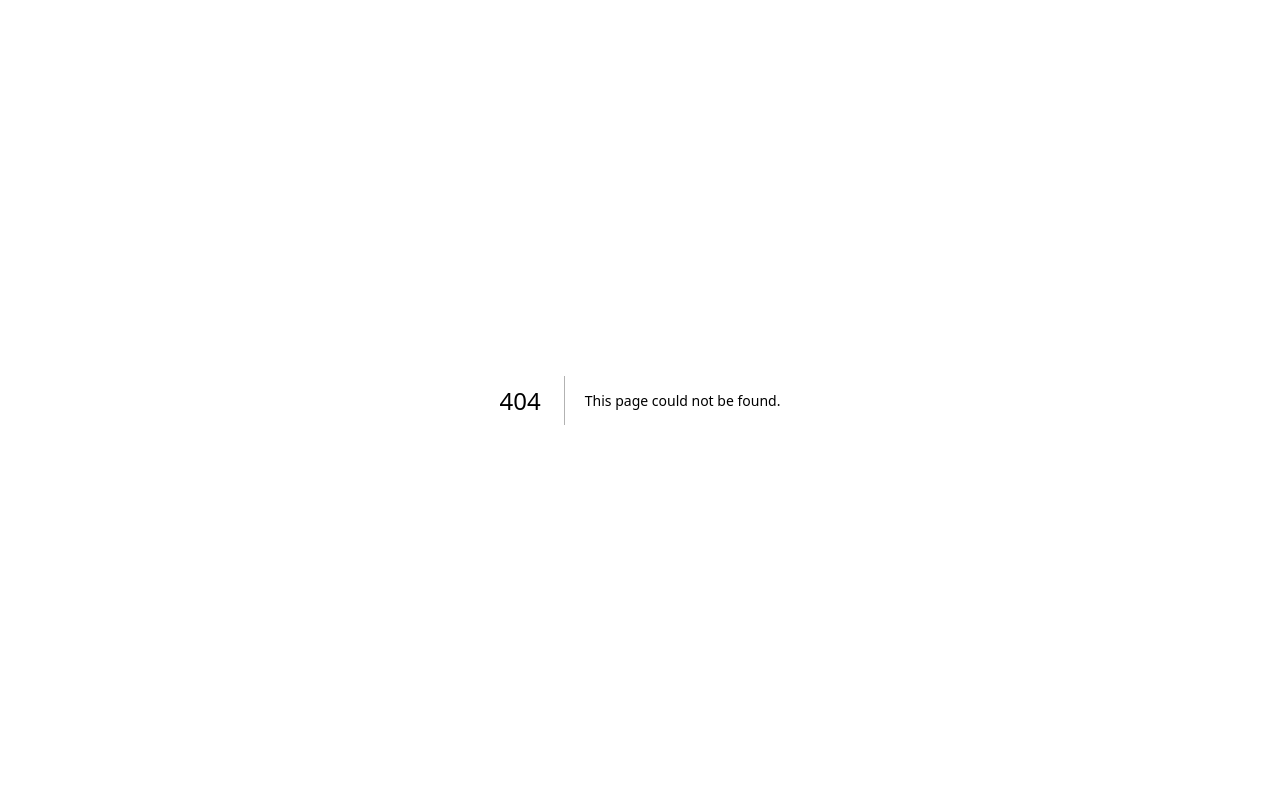
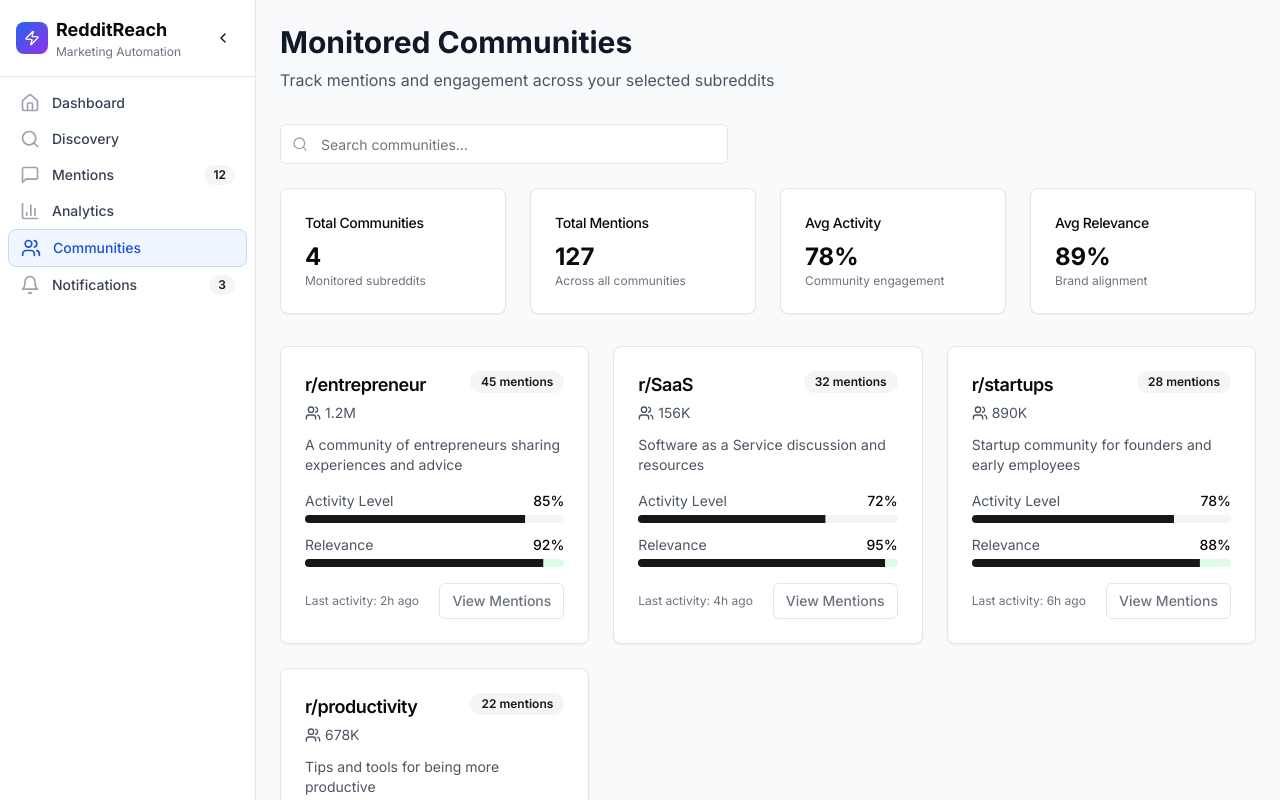
Before and after one commit to RaufHood/RedditMultiply, a Next.js app: page /communities in a window 1280 px wide. Before the commit this address had no page. Shown: the top 800 px of the page. Built offline with nearby package versions, Linux system fonts and the light colour scheme.

Commit message:
add community page

```diff
--- /dev/null
+++ b/app/communities/page.tsx
@@ -0,0 +1,214 @@
+"use client"
+
+import { useState } from "react"
+import { Button } from "@/components/ui/button"
+import { Card, CardContent, CardDescription, CardHeader, CardTitle } from "@/components/ui/card"
+import { Badge } from "@/components/ui/badge"
+import { Progress } from "@/components/ui/progress"
+import { Input } from "@/components/ui/input"
+import { Search, Users, TrendingUp, X } from "lucide-react"
+import { Navigation } from "@/components/navigation"
+
+interface Subreddit {
+  name: string
+  members: string
+  activity: number
+  relevance: number
+  description: string
+  mentions: number
+  lastActivity: string
+}
+
+const monitoredSubreddits: Subreddit[] = [
+  {
+    name: "r/entrepreneur",
+    members: "1.2M",
+    activity: 85,
+    relevance: 92,
+    description: "A community of entrepreneurs sharing experiences and advice",
+    mentions: 45,
+    lastActivity: "2h ago",
+  },
+  {
+    name: "r/SaaS",
+    members: "156K",
+    activity: 72,
+    relevance: 95,
+    description: "Software as a Service discussion and resources",
+    mentions: 32,
+    lastActivity: "4h ago",
+  },
+  {
+    name: "r/startups",
+    members: "890K",
+    activity: 78,
+    relevance: 88,
+    description: "Startup community for founders and early employees",
+    mentions: 28,
+    lastActivity: "6h ago",
+  },
+  {
+    name: "r/productivity",
+    members: "678K",
+    activity: 75,
+    relevance: 82,
+    description: "Tips and tools for being more productive",
+    mentions: 22,
+    lastActivity: "1d ago",
+  },
+]
+
+export default function CommunitiesPage() {
+  const [searchTerm, setSearchTerm] = useState("")
+  const [subreddits] = useState<Subreddit[]>(monitoredSubreddits)
+
+  const filteredSubreddits = subreddits.filter(
+    (sub) =>
+      sub.name.toLowerCase().includes(searchTerm.toLowerCase()) ||
+      sub.description.toLowerCase().includes(searchTerm.toLowerCase()),
+  )
+
+  return (
+    <div className="flex min-h-screen">
+      <Navigation />
+      <div className="flex-1">
+        <div className="min-h-screen bg-gray-50 p-6">
+          <div className="max-w-7xl mx-auto">
+            {/* Header */}
+            <div className="mb-8">
+              <h1 className="text-3xl font-bold text-gray-900 mb-2">Monitored Communities</h1>
+              <p className="text-gray-600">
+                Track mentions and engagement across your selected subreddits
+              </p>
+            </div>
+
+            {/* Search */}
+            <div className="mb-6">
+              <div className="relative">
+                <Search className="absolute left-3 top-1/2 transform -translate-y-1/2 text-gray-400 h-4 w-4" />
+                <Input
+                  placeholder="Search communities..."
+                  value={searchTerm}
+                  onChange={(e) => setSearchTerm(e.target.value)}
+                  className="pl-10 max-w-md"
+                />
+              </div>
+            </div>
+
+            {/* Stats Overview */}
+            <div className="grid grid-cols-1 md:grid-cols-4 gap-6 mb-8">
+              <Card>
+                <CardHeader className="pb-2">
+                  <CardTitle className="text-sm font-medium">Total Communities</CardTitle>
+                </CardHeader>
+                <CardContent>
+                  <div className="text-2xl font-bold">{subreddits.length}</div>
+                  <p className="text-xs text-gray-500">Monitored subreddits</p>
+                </CardContent>
+              </Card>
+
+              <Card>
+                <CardHeader className="pb-2">
+                  <CardTitle className="text-sm font-medium">Total Mentions</CardTitle>
+                </CardHeader>
+                <CardContent>
+                  <div className="text-2xl font-bold">{subreddits.reduce((sum, sub) => sum + sub.mentions, 0)}</div>
+                  <p className="text-xs text-gray-500">Across all communities</p>
+                </CardContent>
+              </Card>
+
+              <Card>
+                <CardHeader className="pb-2">
+                  <CardTitle className="text-sm font-medium">Avg Activity</CardTitle>
+                </CardHeader>
+                <CardContent>
+                  <div className="text-2xl font-bold">
+                    {Math.round(subreddits.reduce((sum, sub) => sum + sub.activity, 0) / subreddits.length)}%
+                  </div>
+                  <p className="text-xs text-gray-500">Community engagement</p>
+                </CardContent>
+              </Card>
+
+              <Card>
+                <CardHeader className="pb-2">
+                  <CardTitle className="text-sm font-medium">Avg Relevance</CardTitle>
+                </CardHeader>
+                <CardContent>
+                  <div className="text-2xl font-bold">
+                    {Math.round(subreddits.reduce((sum, sub) => sum + sub.relevance, 0) / subreddits.length)}%
+                  </div>
+                  <p className="text-xs text-gray-500">Brand alignment</p>
+                </CardContent>
+              </Card>
+            </div>
+
+            {/* Community Cards */}
+            <div className="grid grid-cols-1 md:grid-cols-2 lg:grid-cols-3 gap-6">
+              {filteredSubreddits.map((subreddit) => (
+                <Card key={subreddit.name} className="hover:shadow-md transition-shadow">
+                  <CardHeader className="pb-3">
+                    <div className="flex items-start justify-between">
+                      <div>
+                        <CardTitle className="text-lg">{subreddit.name}</CardTitle>
+                        <div className="flex items-center space-x-4 mt-1">
+                          <div className="flex items-center text-sm text-gray-600">
+                            <Users className="h-4 w-4 mr-1" />
+                            {subreddit.members}
+                          </div>
+                        </div>
+                      </div>
+                      <Badge variant="secondary" className="text-xs">
+                        {subreddit.mentions} mentions
+                      </Badge>
+                    </div>
+                  </CardHeader>
+                  <CardContent className="pt-0">
+                    <p className="text-sm text-gray-600 mb-4">{subreddit.description}</p>
+
+                    <div className="space-y-3 mb-4">
+                      <div>
+                        <div className="flex justify-between text-sm mb-1">
+                          <span className="text-gray-600">Activity Level</span>
+                          <span className="font-medium">{subreddit.activity}%</span>
+                        </div>
+                        <Progress value={subreddit.activity} className="h-2" />
+                      </div>
+
+                      <div>
+                        <div className="flex justify-between text-sm mb-1">
+                          <span className="text-gray-600">Relevance</span>
+                          <span className="font-medium">{subreddit.relevance}%</span>
+                        </div>
+                        <Progress value={subreddit.relevance} className="h-2 bg-green-100">
+                          <div
+                            className="h-full bg-green-500 transition-all"
+                            style={{ width: `${subreddit.relevance}%` }}
+                          />
+                        </Progress>
+                      </div>
+                    </div>
+
+                    <div className="flex items-center justify-between text-xs text-gray-500">
+                      <span>Last activity: {subreddit.lastActivity}</span>
+                      <Button variant="outline" size="sm">
+                        View Mentions
+                      </Button>
+                    </div>
+                  </CardContent>
+                </Card>
+              ))}
+            </div>
+
+            {filteredSubreddits.length === 0 && (
+              <div className="text-center py-12">
+                <Search className="h-12 w-12 text-gray-400 mx-auto mb-4" />
+                <h3 className="text-lg font-medium text-gray-900 mb-2">No communities found</h3>
+                <p className="text-gray-600">Try adjusting your search terms</p>
+              </div>
+            )}
+          </div>
+        </div>
+      </div>
+    </div>
+  )
+}
```
